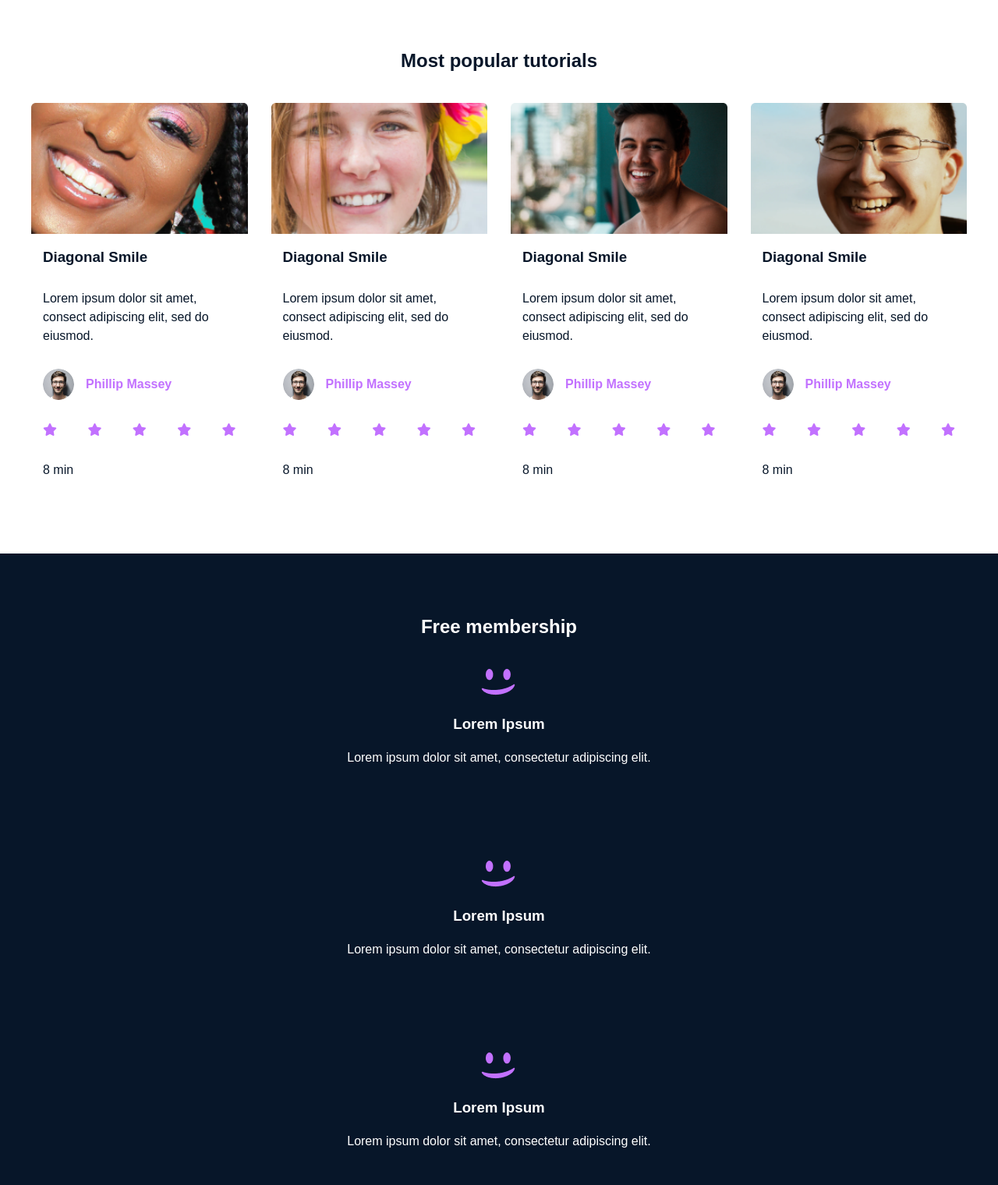
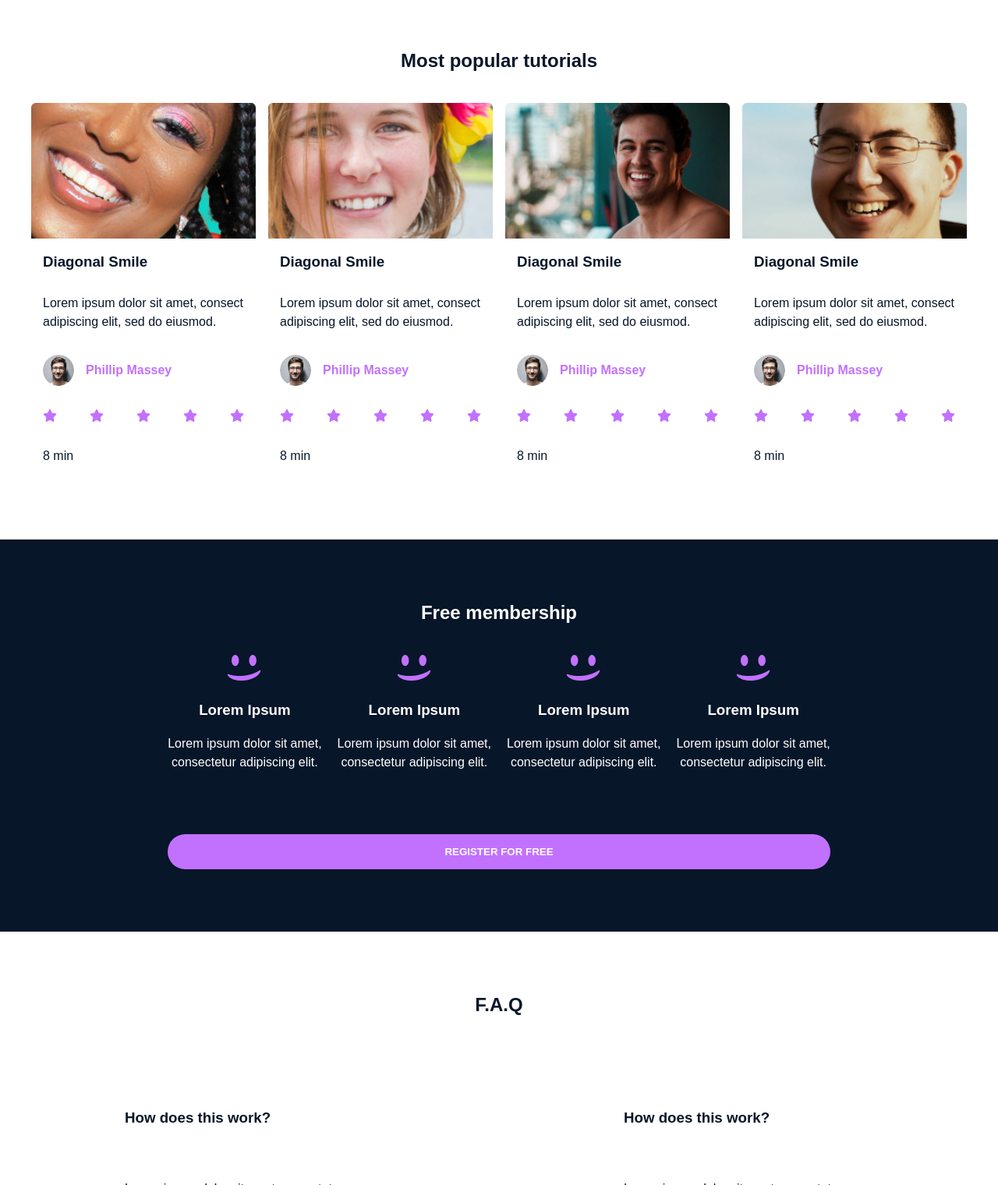
Before and after one commit to AkinyoAdekunle/alx_html_css, a plain HTML site: page css_advanced/index.html in a window 1280 px wide. Shown: the part 1280-2800 px from the top of the page at 78% size. Drawn offline with Linux system fonts and the light colour scheme.

Commit message:
Styled html adevanced

```diff
--- a/css_advanced/index.html
+++ b/css_advanced/index.html
@@ -76,6 +76,9 @@
             <div class="tutorial-cards">
                 <div class="tutorial-card">
                     <img src="9.png" alt="">
+                    <!-- <div class="play-button">
+                        <img src="play.png" alt="">
+                    </div> -->
                     <h3>Diagonal Smile</h3>
                     <p>Lorem ipsum dolor sit amet, consect adipiscing elit, sed do eiusmod.</p>
                     <div class="author">
@@ -148,45 +151,39 @@
                 <!-- Additional tutorial cards structured similarly -->
             </div>
         </section>
+
         <section class="membership">
             <h2>Free membership</h2>
             <div class="membership-flex">
                 <div class="membership-card">
                     <img src="smile.png" alt="">
                     <h3>Lorem Ipsum</h3>
-                    <p>Lorem ipsum dolor sit amet, consectetur adipiscing elit.</p>
+                    <p>Lorem ipsum dolor sit amet, <br>consectetur adipiscing elit.</p>
                 </div>
-                <!-- Additional membership cards structured similarly -->
-            </div>
 
-            <div class="membership-flex">
+
                 <div class="membership-card">
                     <img src="smile.png" alt="">
                     <h3>Lorem Ipsum</h3>
-                    <p>Lorem ipsum dolor sit amet, consectetur adipiscing elit.</p>
+                    <p>Lorem ipsum dolor sit amet, <br>consectetur adipiscing elit.</p>
                 </div>
-                <!-- Additional membership cards structured similarly -->
-            </div>
 
-            <div class="membership-flex">
                 <div class="membership-card">
                     <img src="smile.png" alt="">
                     <h3>Lorem Ipsum</h3>
-                    <p>Lorem ipsum dolor sit amet, consectetur adipiscing elit.</p>
+                    <p>Lorem ipsum dolor sit amet, <br> consectetur adipiscing elit.</p>
                 </div>
-                <!-- Additional membership cards structured similarly -->
-            </div>
 
-            <div class="membership-flex">
                 <div class="membership-card">
                     <img src="smile.png" alt="">
                     <h3>Lorem Ipsum</h3>
-                    <p>Lorem ipsum dolor sit amet, consectetur adipiscing elit.</p>
+                    <p>Lorem ipsum dolor sit amet, <br>consectetur adipiscing elit.</p>
                 </div>
                 <!-- Additional membership cards structured similarly -->
             </div>
             <button class="btn-primary">REGISTER FOR FREE</button>
         </section>
+
         <section class="faq">
             <h2>F.A.Q</h2>
             <div class="faq-grid">
--- a/css_advanced/styles.css
+++ b/css_advanced/styles.css
@@ -94,7 +94,7 @@
     background: var(--color-primary);
     color: var(--color-white);
     border: none;
-    padding: 15px 30px;
+    padding: 15px 15px;
     border-radius: 25px;
     font-weight: bold;
     cursor: pointer;
@@ -159,21 +159,32 @@
   .tutorial-cards {
     display: grid;
     grid-template-columns: repeat(4, 1fr);
-    gap: 30px;
+    gap: 1rem;
     margin-top: 40px;
+    justify-content: space-around;
 
   }
 
+
   .tutorial-card {
+    position: relative;
     background: var(--color-white);
     border-radius: 5px;
     overflow: hidden;
     color: var(--color-dark);
   }
 
+  /* .play-button {
+    position: relative;
+    bottom: 10rem;
+    width: 50%;
+    overflow: hidden;
+    padding: 40px;
+  } */
   .tutorial-card img {
     width: 100%;
   }
+
 
   .tutorial-card h3 {
     padding: 15px;
@@ -235,7 +246,7 @@
     gap: 20px;
     margin-top: 40px;
     margin-bottom: 80px;
-    /* flex-wrap: wrap; */
+    flex-wrap: wrap;
   }
 
   .membership-card img {
```
